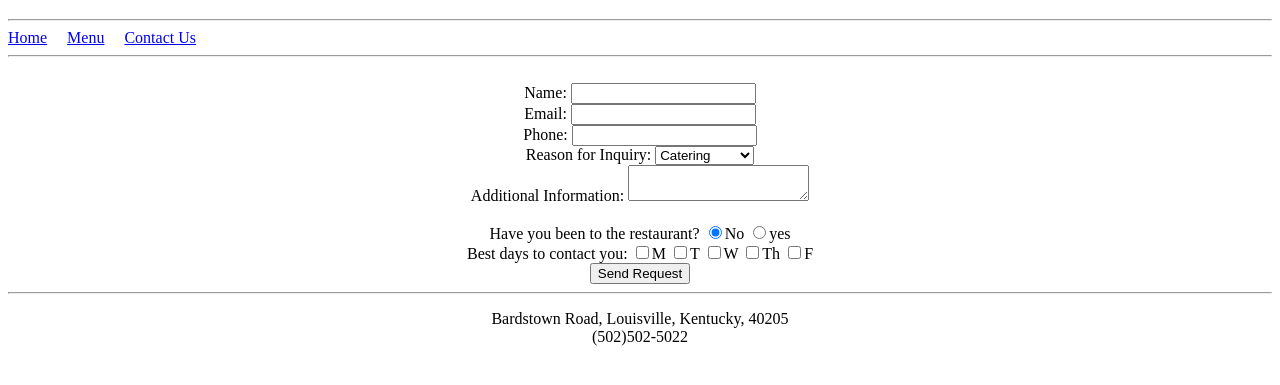
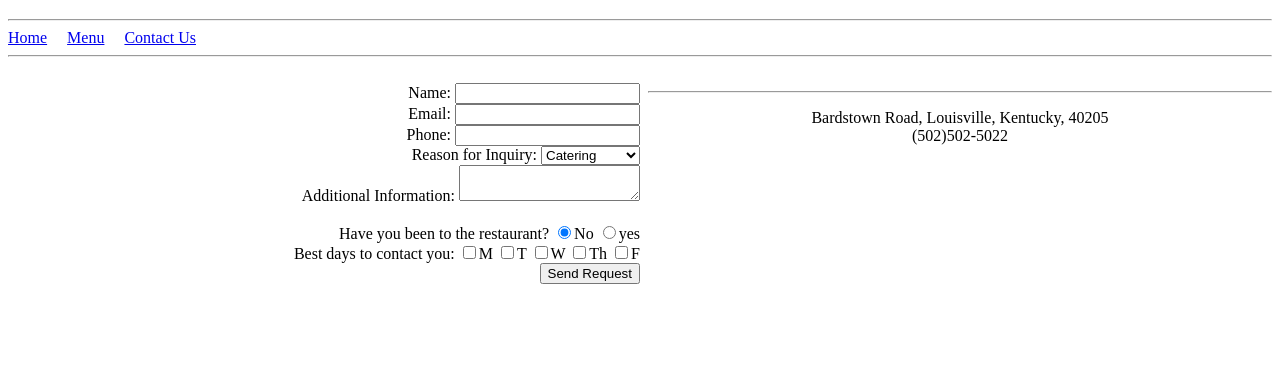
Before and after one commit to Shuffdad/DawgTown, a plain HTML site: page contact.html in a window 1280 px wide. Shown: the part 61-446 px from the top of the page. Drawn offline with Linux system fonts and the light colour scheme.

Commit message:
adding css styles

```diff
--- a/contact.html
+++ b/contact.html
@@ -4,6 +4,14 @@
       <title> Dawg Town Resturant - Menu Page</title>
      </head>
         <body>
+            <style>
+                form {width: 50%;
+                float: left;
+                text-align: right;
+                margin-right: 0.5em;
+                display: block
+                }
+                </style>
          <center>
         <h1>Dawg Town</h1>
             </center>
@@ -15,7 +23,7 @@
              <hr>
              <br>
 
-           <form action="#" method="post" align="center">
+           <form action="#" method="post">
             <div>
                 <label id="NameLabel" for="Name">Name: </label>
                 <input id="Name" name="Name" type="text" />
--- /dev/null
+++ b/dawgtownStyles.css
@@ -0,0 +1,19 @@
+header
+<center>
+<h1>Dawg Town</h1>
+</center>
+<dv/>
+<hr>
+<a href="index.html">Home</a>&emsp;
+<a href="menu.html">Menu</a>&emsp;
+<a href="contact.html">Contact Us</a>
+<hr>
+
+footer
+<hr>
+<p>
+   <center>
+   Bardstown Road, Louisville, Kentucky, 40205
+   <br>(502)502-5022
+    </center>
+</p>
```
Also changed, not shown: index.html (+1 -1 lines), menu.html (+7 -1 lines).
